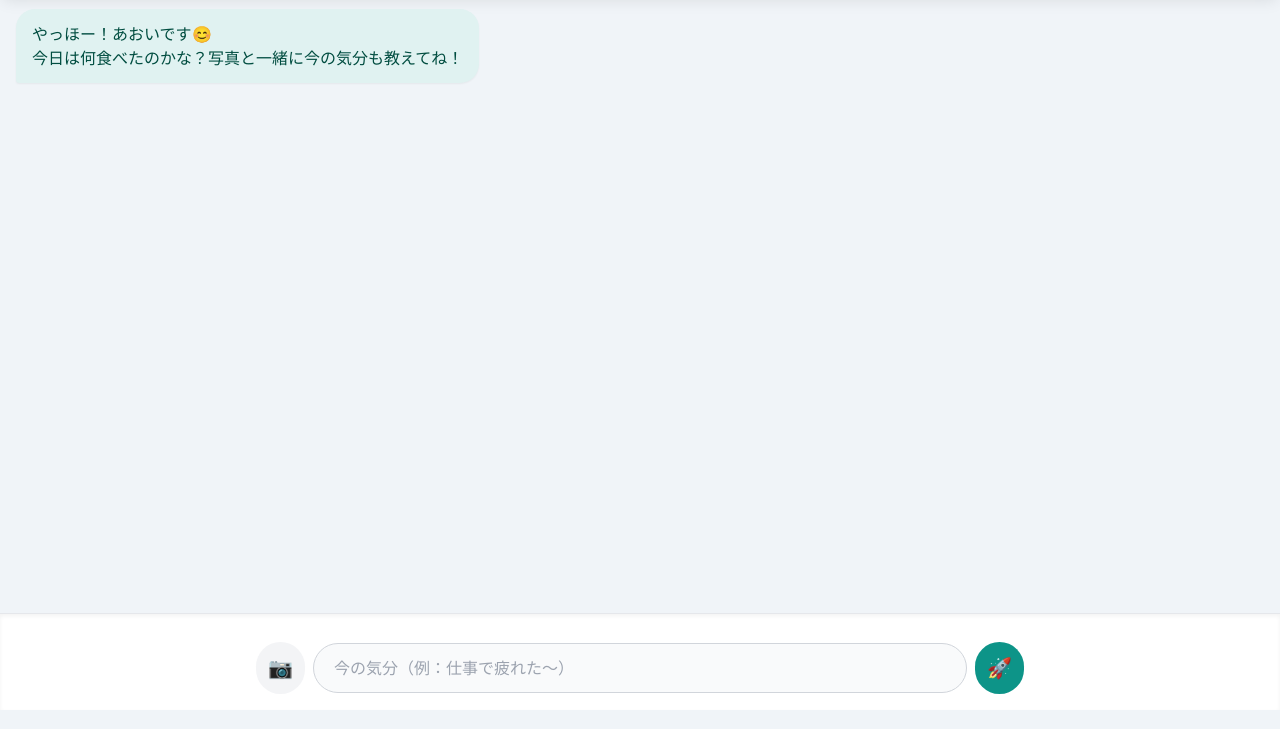
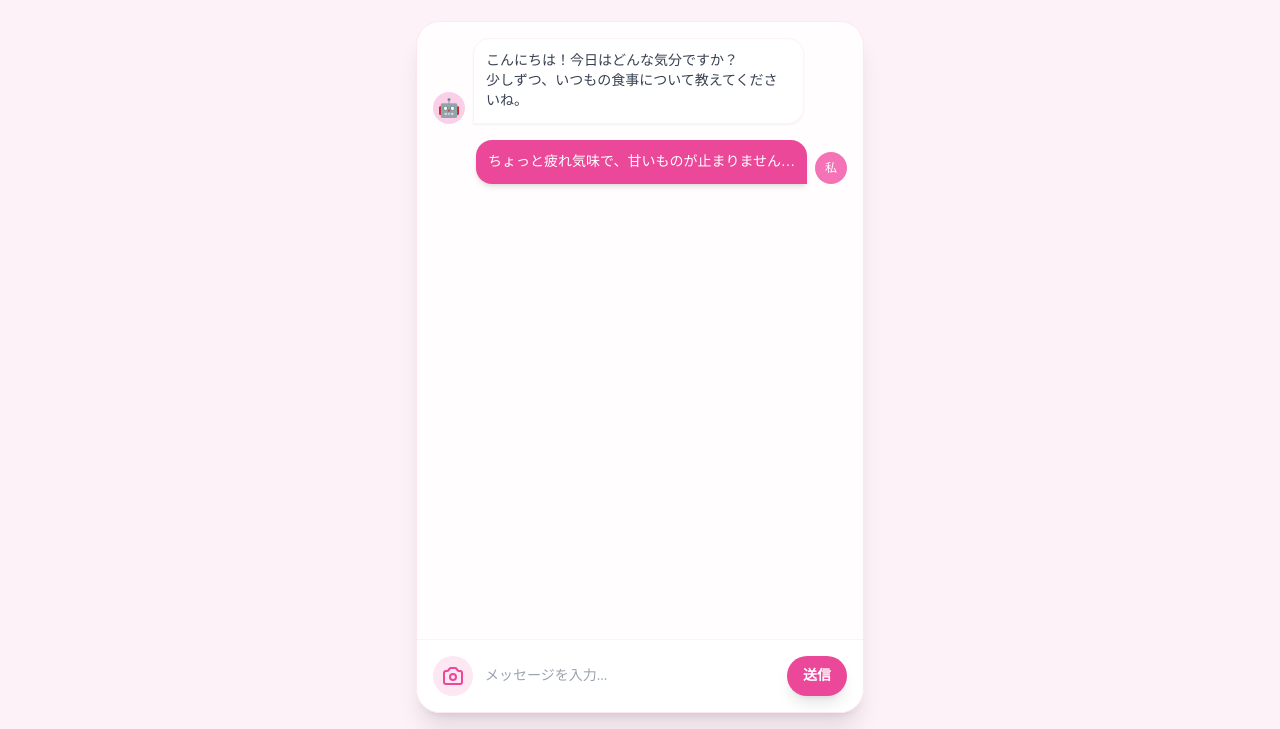
Before and after one commit to nafjp/teamc, a website: page index.html in a window 1280 px wide. Shown: the part 71-800 px from the top of the page. Drawn offline with nearby package versions, Linux system fonts and the light colour scheme; a web font is replaced by a local one.

Commit message:
change design

```diff
--- a/index.html
+++ b/index.html
@@ -3,138 +3,70 @@
 <head>
     <meta charset="UTF-8">
     <meta name="viewport" content="width=device-width, initial-scale=1.0">
-    <title>栄養士AI あおい 🌿</title>
+    <title>DEBQ AIカウンセラー</title>
     <script src="https://cdn.tailwindcss.com"></script>
+    <link href="https://fonts.googleapis.com/css2?family=Kiwi+Maru:wght@400;500&display=swap" rel="stylesheet">
     <style>
-        body { background-color: #f0f4f8; }
-        .chat-container { height: calc(100vh - 180px); }
-        .bubble { border-radius: 1.2rem; padding: 0.8rem 1rem; max-width: 85%; line-height: 1.5; }
-        .bubble-aoi { background-color: #e0f2f1; color: #004d40; align-self: flex-start; border-bottom-left-radius: 0.2rem; }
-        .bubble-user { background-color: #00897b; color: white; align-self: flex-end; border-bottom-right-radius: 0.2rem; }
-        .loading-dots span { animation: blink 1s infinite; }
-        @keyframes blink { 0%, 100% { opacity: 0; } 50% { opacity: 1; } }
+        body { font-family: 'Kiwi Maru', serif; }
+        .glass-card { background: rgba(255, 255, 255, 0.8); backdrop-filter: blur(10px); }
     </style>
 </head>
-<body class="flex flex-col h-screen">
+<body class="bg-pink-50 min-h-screen flex flex-col items-center p-4">
 
-    <header class="bg-teal-600 text-white p-4 shadow-lg flex items-center justify-between">
-        <div class="flex items-center gap-2">
-            <span class="text-2xl">🌿</span>
-            <h1 class="text-xl font-bold tracking-tight">栄養士AI あおい</h1>
-        </div>
-        <div class="text-xs bg-teal-700 px-2 py-1 rounded">aoichan App</div>
-    </header>
+    <div class="w-full max-w-md text-center mb-6">
+        <h1 class="text-2xl font-bold text-pink-600">🌸 心の栄養相談室</h1>
+        <p class="text-sm text-pink-400">GPT-4oがあなたの食行動を分析します</p>
+    </div>
 
-    <main id="chat-window" class="chat-container overflow-y-auto p-4 flex flex-col gap-4">
-        <div class="bubble bubble-aoi shadow-sm">
-            やっほー！あおいです😊<br>
-            今日は何食べたのかな？写真と一緒に今の気分も教えてね！
-        </div>
-    </main>
+    <div id="chat-container" class="w-full max-w-md flex-1 glass-card rounded-3xl shadow-xl overflow-hidden flex flex-col border border-pink-100">
 
-    <footer class="bg-white border-t p-4 shadow-inner">
-        <div class="max-w-3xl mx-auto space-y-3">
-            <div id="preview-container" class="hidden relative inline-block">
-                <img id="image-preview" class="w-20 h-20 object-cover rounded-lg border-2 border-teal-500">
-                <button onclick="clearImage()" class="absolute -top-2 -right-2 bg-red-500 text-white rounded-full w-5 h-5 text-xs">✕</button>
+        <div id="messages" class="flex-1 overflow-y-auto p-4 space-y-4">
+            <div class="flex items-end space-x-2">
+                <div class="w-8 h-8 rounded-full bg-pink-200 flex items-center justify-center text-lg">🤖</div>
+                <div class="bg-white text-gray-700 p-3 rounded-2xl rounded-bl-none shadow-sm max-w-[80%] border border-pink-50 text-sm">
+                    こんにちは！今日はどんな気分ですか？<br>少しずつ、いつもの食事について教えてくださいね。
+                </div>
             </div>
 
-            <div class="flex items-center gap-2">
-                <label class="flex-shrink-0 cursor-pointer p-3 bg-gray-100 rounded-full hover:bg-gray-200 transition">
-                    <span class="text-xl">📷</span>
-                    <input type="file" id="file-input" accept="image/*" class="hidden" onchange="handleFileSelect(event)">
-                </label>
+            <div class="flex items-end justify-end space-x-2">
+                <div class="bg-pink-500 text-white p-3 rounded-2xl rounded-br-none shadow-md max-w-[80%] text-sm">
+                    ちょっと疲れ気味で、甘いものが止まりません…
+                </div>
+                <div class="w-8 h-8 rounded-full bg-pink-400 flex items-center justify-center text-white text-xs">私</div>
+            </div>
+        </div>
 
-                <input type="text" id="mood-input" placeholder="今の気分（例：仕事で疲れた〜）"
-                    class="flex-1 bg-gray-50 border border-gray-300 rounded-full px-5 py-3 focus:outline-none focus:ring-2 focus:ring-teal-500">
-
-                <button onclick="sendMessage()" id="send-btn"
-                    class="bg-teal-600 hover:bg-teal-700 text-white p-3 rounded-full transition disabled:opacity-50">
-                    <span class="text-xl">🚀</span>
+        <div class="p-4 bg-white border-t border-pink-50">
+            <div class="flex space-x-2">
+                <button class="p-2 bg-pink-100 rounded-full hover:bg-pink-200 transition-colors text-pink-500">
+                    <svg xmlns="http://www.w3.org/2000/svg" class="h-6 w-6" fill="none" viewBox="0 0 24 24" stroke="currentColor">
+                        <path stroke-linecap="round" stroke-linejoin="round" stroke-width="2" d="M3 9a2 2 0 012-2h.93a2 2 0 001.664-.89l.812-1.22A2 2 0 0110.07 4h3.86a2 2 0 011.664.89l.812 1.22A2 2 0 0018.07 7H19a2 2 0 012 2v9a2 2 0 01-2 2H5a2 2 0 01-2-2V9z" />
+                        <path stroke-linecap="round" stroke-linejoin="round" stroke-width="2" d="M15 13a3 3 0 11-6 0 3 3 0 016 0z" />
+                    </svg>
+                </button>
+                <input type="text" id="userInput" placeholder="メッセージを入力..."
+                       class="flex-1 border-none focus:ring-0 text-sm py-2 px-1 outline-none text-gray-600">
+                <button onclick="sendMessage()" class="bg-pink-500 text-white px-4 py-2 rounded-full shadow-lg hover:bg-pink-600 active:scale-95 transition-all text-sm font-bold">
+                    送信
                 </button>
             </div>
         </div>
-    </footer>
+    </div>
 
     <script>
-        const API_URL = 'https://teamc-csd4behygxghb8gk.japanwest-01.azurewebsites.net/';
-        let base64Image = null;
+        async function sendMessage() {
+            const input = document.getElementById('userInput');
+            const message = input.value.trim();
+            if (!message) return;
 
-        // 画像選択時の処理
-        function handleFileSelect(event) {
-            const file = event.target.files[0];
-            if (!file) return;
+            // 画面にユーザーのメッセージを表示する処理（略）
+            console.log("送信内容:", message);
 
-            const reader = new FileReader();
-            reader.onload = (e) => {
-                base64Image = e.target.result;
-                document.getElementById('image-preview').src = base64Image;
-                document.getElementById('preview-container').classList.remove('hidden');
-            };
-            reader.readAsDataURL(file);
-        }
+            // ここに Logic Apps の URL を入れる
+            // const logicAppsUrl = 'YOUR_LOGIC_APPS_ENDPOINT';
+            // await fetch(logicAppsUrl, { method: 'POST', body: JSON.stringify({ text: message }) });
 
-        // 画像リセット
-        function clearImage() {
-            base64Image = null;
-            document.getElementById('file-input').value = '';
-            document.getElementById('preview-container').classList.add('hidden');
-        }
-
-        // メッセージ表示関数
-        function addMessage(type, text) {
-            const window = document.getElementById('chat-window');
-            const div = document.createElement('div');
-            div.className = `bubble bubble-${type} shadow-sm`;
-            div.innerHTML = text.replace(/\n/g, '<br>');
-            window.appendChild(div);
-            window.scrollTo({ top: window.scrollHeight, behavior: 'smooth' });
-        }
-
-        // 送信メイン処理
-        async function sendMessage() {
-            const moodInput = document.getElementById('mood-input');
-            const btn = document.getElementById('send-btn');
-            const mood = moodInput.value;
-
-            if (!mood && !base64Image) return;
-
-            // ユーザーの入力を画面に表示
-            addMessage('user', mood || "（写真を送信しました）");
-
-            // UIを一時無効化
-            btn.disabled = true;
-            moodInput.value = '';
-            const loadingId = 'loading-' + Date.now();
-            addMessage('aoi', `<span id="${loadingId}" class="loading-dots">あおいが考え中<span>.</span><span>.</span><span>.</span></span>`);
-
-            try {
-                const response = await fetch(API_URL, {
-                    method: 'POST',
-                    headers: { 'Content-Type': 'application/json' },
-                    body: JSON.stringify({
-                        mood: mood,
-                        image: base64Image,
-                        timestamp: new Date().toLocaleString('ja-JP', { timeZone: 'Asia/Tokyo' })
-                    })
-                });
-
-                if (!response.ok) throw new Error('通信エラーが発生しました');
-
-                const data = await response.json();
-
-                // 「あおい」の返答からJSONタグを除去して表示
-                const cleanReply = data.reply.replace(/<FOOD_DATA>[\s\S]*?<\/FOOD_DATA>/, '').trim();
-
-                document.getElementById(loadingId).parentElement.innerHTML = cleanReply;
-                clearImage();
-
-            } catch (error) {
-                document.getElementById(loadingId).parentElement.innerHTML = "ごめんね、うまく繋がらなかったみたい💦 もう一度送ってみて！";
-                console.error(error);
-            } finally {
-                btn.disabled = false;
-            }
+            input.value = '';
         }
     </script>
 </body>
```
